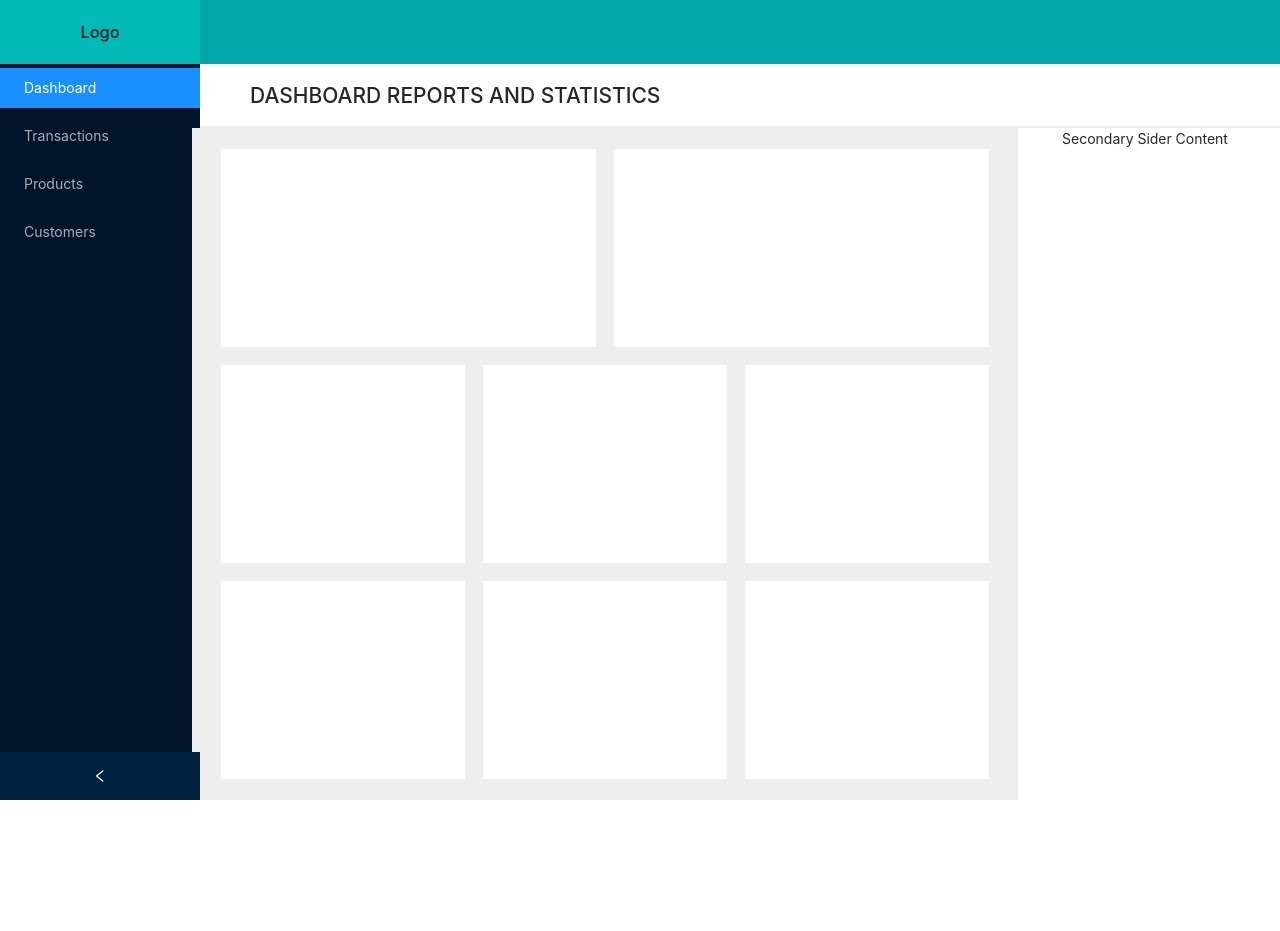
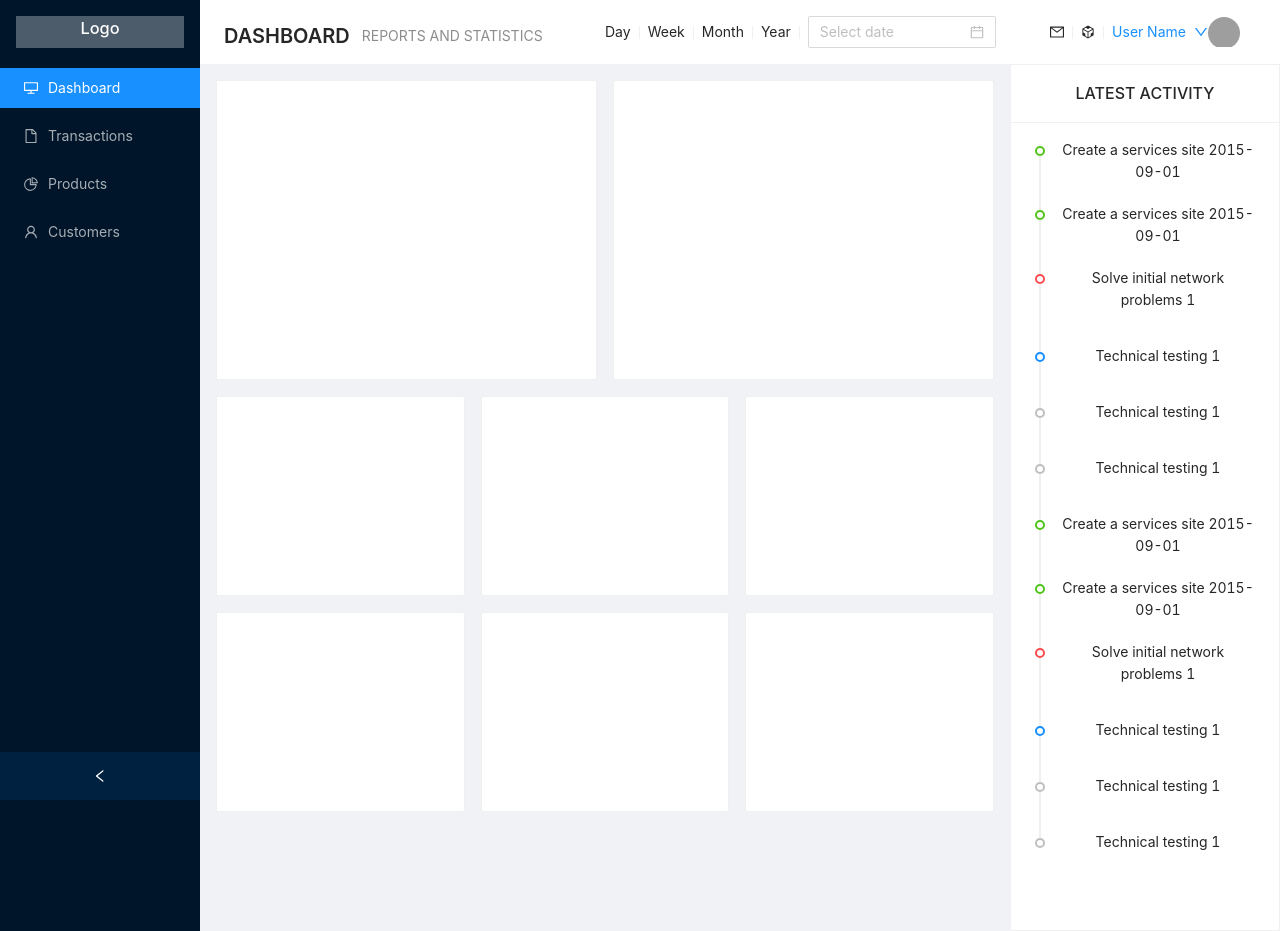
Before and after one commit to asadshaikhcodes/React-dashboard, a React (Create React App) app: page / in a window 1280 px wide. Before the commit the page ends 800 px from the top, so only its background shows below. Built offline with nearby package versions, Linux system fonts and the light colour scheme; grey boxes are pictures that could not be loaded.

Commit message:
UI structure completed with headers and contents

```diff
--- a/src/App.css
+++ b/src/App.css
@@ -29,42 +29,38 @@
 }
 
 .logo {
-  background: rgb(0, 186, 182);
-  color: #fff;
+  height: 32px;
+  margin: 16px;
+  background: rgba(255, 255, 255, 0.3);
+  text-align: center;
 }
 
-.header {
-  background: rgb(0, 167, 169);
+.logo h3{
+  color: #fff;
+  text-align: center;
 }
-.site-layout {
-  background-color: transparent;
+
+.site-layout .site-layout-background {
+  background: #fff;
 }
 [data-theme="dark"] .site-layout .site-layout-background {
   background: #141414;
 }
 
-.ant-layout {
-  background-color: transparent;
+.box{
+  min-height: 200px;
+  background-color: #fff;
+}
+.boxBig{
+  min-height: 300px;
+  background-color: #fff;
 }
 
-.header-secondary {
+.dashboardTimeline{
+  height: 100%;
   background-color: #fff;
-  color: #282c34;
-  text-align: left;
-  border-bottom: 2px solid #eee;
+  padding: 16px;
 }
-
-.header-secondary h2 {
-  width: max-content;
-  margin: 0;
-}
-
-.box {
-  background-color: #fff;
-  border: 1px solid #eee;
-  height: 200px;
-}
-
 @keyframes App-logo-spin {
   from {
     transform: rotate(0deg);
--- a/src/Components/Dashboard.jsx
+++ b/src/Components/Dashboard.jsx
@@ -1,76 +1,175 @@
 import React, { useState } from "react";
-import { Layout, Menu, Row, Col } from "antd";
+import {
+  Layout,
+  Menu,
+  Row,
+  Col,
+  Avatar,
+  Space,
+  Dropdown,
+  Image,
+  Divider,
+  Card,
+  PageHeader,
+  DatePicker,
+} from "antd";
+import {
+  MailOutlined,
+  CodeSandboxOutlined,
+  DownOutlined,
+} from "@ant-design/icons";
 import DashboardContent from "./DashboardContent";
+import {
+  DesktopOutlined,
+  FileOutlined,
+  PieChartOutlined,
+  UserOutlined,
+} from "@ant-design/icons";
+import DashboardTimeline from "./DashboardTimeline";
+const { Header, Sider, Content } = Layout;
 
-const { Header, Sider, Content } = Layout;
+const DropdownMenu = (
+  <Menu
+    items={[
+      {
+        label: <a href="https://www.antgroup.com">1st menu item</a>,
+        key: "0",
+      },
+      {
+        label: <a href="https://www.aliyun.com">2nd menu item</a>,
+        key: "1",
+      },
+      {
+        type: "divider",
+      },
+      {
+        label: "3rd menu item",
+        key: "3",
+      },
+    ]}
+  />
+);
+
 function Dashboard() {
   const [collapsed, setCollapsed] = useState(false);
-
   return (
     <Layout
       style={{
         minHeight: "100vh",
       }}
     >
-      <Header
-        className="header"
-        style={{
-          padding: 0,
-        }}
-      >
-        <Layout>
-          <Sider>
-            <div className="logo">
-              <h3>Logo</h3>
-            </div>
-          </Sider>
-        </Layout>
-      </Header>
-      <Layout className="site-layout">
-        {/* <Row> */}
-        {/* <Col span={6}> */}
       <Sider
         collapsible
         collapsed={collapsed}
         onCollapse={(value) => setCollapsed(value)}
       >
+        <div className="logo">
+          <h3>Logo</h3>
+        </div>
         <Menu
           theme="dark"
           defaultSelectedKeys={["dashboard"]}
           mode="inline"
           items={[
-              { label: "Dashboard", key: "dashboard" },
-              { label: "Transactions", key: "transactions" },
-              { label: "Products", key: "products" },
-              { label: "Customers", key: "customers" },
+            { label: "Dashboard", key: "dashboard", icon: <DesktopOutlined /> },
+            {
+              label: "Transactions",
+              key: "transactions",
+              icon: <FileOutlined />,
+            },
+            { label: "Products", key: "products", icon: <PieChartOutlined /> },
+            { label: "Customers", key: "customers", icon: <UserOutlined /> },
           ]}
         />
       </Sider>
-        {/* </Col> */}
-        {/* <Col span={10}> */}
+      <Layout className="site-layout">
+        <Header
+          className="site-layout-background"
+          style={{
+            padding: 0,
+          }}
+        >
+          <Row>
+            <Col span={18}>
+              <Row>
+                <Col span={12}>
+                  <PageHeader
+                    title="DASHBOARD"
+                    subTitle="REPORTS AND STATISTICS "
+                  />
+                </Col>
+                <Col span={12}>
+                  <Row>
+                    <Col>Day</Col>
+                    <Col><Divider type="vertical"/></Col>
+                    <Col>Week</Col>
+                    <Col><Divider type="vertical"/></Col>
+                    <Col>Month</Col>
+                    <Col><Divider type="vertical"/></Col>
+                    <Col>Year</Col>
+                    <Col><Divider type="vertical"/></Col>
+                    <Col><DatePicker/></Col>
+                  </Row>
+                </Col>
+              </Row>
+            </Col>
+            <Col span={6}>
+              <Row justify="center" align="center">
+                <Col>
+                  <MailOutlined />
+                </Col>
+                <Col>
+                  <Divider type="vertical" />
+                </Col>
+                <Col>
+                  <CodeSandboxOutlined />
+                </Col>
+                <Col>
+                  <Divider type="vertical" />
+                </Col>
+                <Col>
+                  <Dropdown overlay={DropdownMenu} trigger={["click"]}>
+                    <a
+                      onClick={(e) => e.preventDefault()}
+                      style={{ background: "transparent" }}
+                    >
+                      <Space>
+                        User Name
+                        <DownOutlined />
+                      </Space>
+                    </a>
+                  </Dropdown>
+                </Col>
+                <Col>
+                  <Avatar
+                    src={
+                      <Image
+                        src="https://joeschmoe.io/api/v1/random"
+                        style={{
+                          width: 40,
+                        }}
+                      />
+                    }
+                  />
+                </Col>
+              </Row>
+            </Col>
+          </Row>
+        </Header>
         <Content>
           <Row>
-            <Col span={24}>
-              <Layout>
-                <Header className="header-secondary">
-                  <h2>DASHBOARD REPORTS AND STATISTICS</h2>
-                </Header>
-              </Layout>
+            <Col span={18}>
+              <div style={{ padding: "16px" }}>
+                <DashboardContent />
+              </div>
+            </Col>
+            <Col span={6}>
+              <Card title="LATEST ACTIVITY">
+                <DashboardTimeline />
+              </Card>
             </Col>
           </Row>
-          <Row style={{ marginLeft: "0px", marginRight: "0px" }}>
-            <Col span={18}>
-              <Layout>
-                <Content>
-                  <DashboardContent />
         </Content>
-              </Layout>
-            </Col>
-            <Col span={6}>Secondary Sider Content</Col>
-          </Row>
-        </Content>
-        {/* </Col> */}
-        {/* </Row> */}
       </Layout>
     </Layout>
   );
--- a/src/Components/DashboardContent.jsx
+++ b/src/Components/DashboardContent.jsx
@@ -1,32 +1,32 @@
-import { Row, Col } from "antd";
+import { Row, Col, Card } from "antd";
 import React from "react";
 
 function DashboardContent() {
   return (
-    <Row gutter={[16,16]} style={{ background: "#eee", padding: "20px" }}>
+    <Row gutter={[16, 16]}>
       <Col span={12}>
-        <div className="box"></div>
+        <Card className="boxBig" />
       </Col>
       <Col span={12}>
-        <div className="box"></div>
+        <Card className="boxBig" />
       </Col>
       <Col span={8}>
-        <div className="box"></div>
+        <Card className="box" />
       </Col>
       <Col span={8}>
-        <div className="box"></div>
+        <Card className="box" />
       </Col>
       <Col span={8}>
-        <div className="box"></div>
+        <Card className="box" />
       </Col>
       <Col span={8}>
-        <div className="box"></div>
+        <Card className="box" />
       </Col>
       <Col span={8}>
-        <div className="box"></div>
+        <Card className="box" />
       </Col>
       <Col span={8}>
-        <div className="box"></div>
+        <Card className="box" />
       </Col>
     </Row>
   );
--- /dev/null
+++ b/src/Components/DashboardTimeline.jsx
@@ -0,0 +1,46 @@
+import React from "react";
+import { Timeline } from "antd";
+function DashboardTimeline() {
+  return (
+    <Timeline>
+      <Timeline.Item color="green">
+        Create a services site 2015-09-01
+      </Timeline.Item>
+      <Timeline.Item color="green">
+        Create a services site 2015-09-01
+      </Timeline.Item>
+      <Timeline.Item color="red">
+        <p>Solve initial network problems 1</p>
+      </Timeline.Item>
+      <Timeline.Item>
+        <p>Technical testing 1</p>
+      </Timeline.Item>
+      <Timeline.Item color="gray">
+        <p>Technical testing 1</p>
+      </Timeline.Item>
+      <Timeline.Item color="gray">
+        <p>Technical testing 1</p>
+      </Timeline.Item>
+      <Timeline.Item color="green">
+        Create a services site 2015-09-01
+      </Timeline.Item>
+      <Timeline.Item color="green">
+        Create a services site 2015-09-01
+      </Timeline.Item>
+      <Timeline.Item color="red">
+        <p>Solve initial network problems 1</p>
+      </Timeline.Item>
+      <Timeline.Item>
+        <p>Technical testing 1</p>
+      </Timeline.Item>
+      <Timeline.Item color="gray">
+        <p>Technical testing 1</p>
+      </Timeline.Item>
+      <Timeline.Item color="gray">
+        <p>Technical testing 1</p>
+      </Timeline.Item>
+    </Timeline>
+  );
+}
+
+export default DashboardTimeline;
```
Lines whose indentation alone changed are shown as unchanged.
